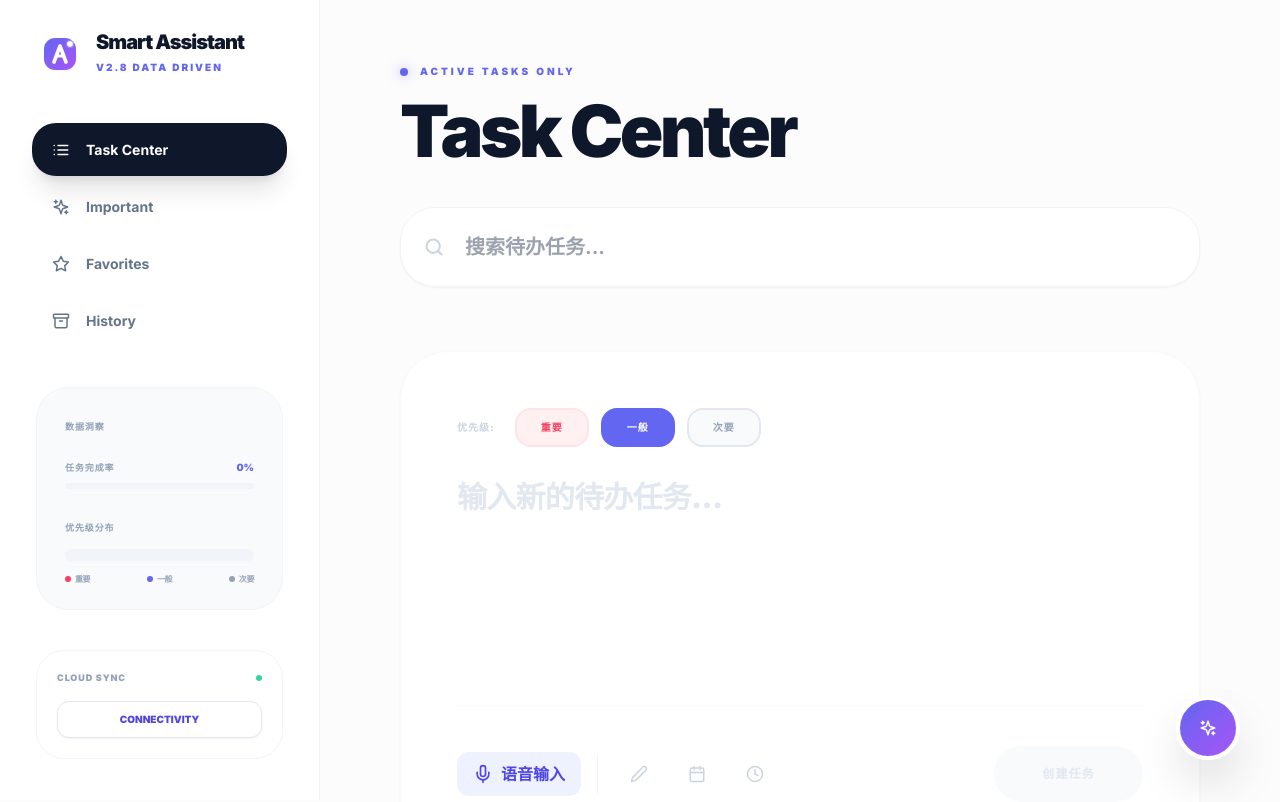
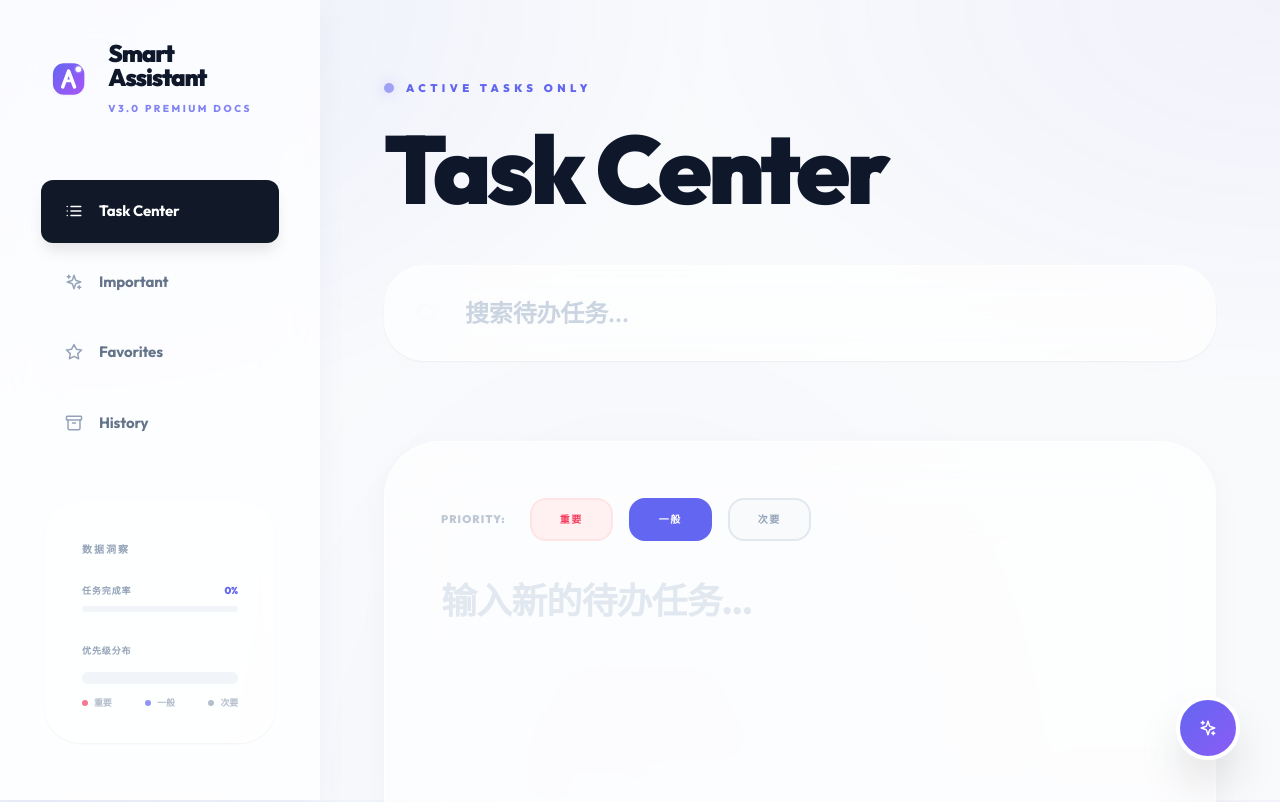
Before and after one commit to 821920046/Smart-Assistant, a React (Vite) app: page / in a window 1280 px wide. Shown: the top 802 px of the page. Built offline with nearby package versions, Linux system fonts and the light colour scheme.

Commit message:
布局  字体优化

```diff
--- a/App.tsx
+++ b/App.tsx
@@ -162,29 +162,29 @@ const App: React.FC = () => {
   if (isLoading) return <div className="min-h-screen flex items-center justify-center bg-slate-50"><div className="w-10 h-10 border-t-indigo-500 border-4 border-slate-100 rounded-full animate-spin" /></div>;
 
   return (
-    <div className="min-h-screen flex flex-col md:flex-row bg-[#fcfcfd]">
+    <div className="min-h-screen flex flex-col md:flex-row bg-transparent">
       <Sidebar
         activeFilter={filter} setActiveFilter={setFilter}
-        tags={[]} onExport={() => {}} onImport={() => {}}
+        tags={[]} onExport={() => { }} onImport={() => { }}
         onOpenSyncSettings={() => setIsSyncSettingsOpen(true)} isSyncing={isSyncing}
         memos={memos}
       />
 
-      <main className="flex-1 flex flex-col w-full max-w-4xl mx-auto px-4 md:px-12 pt-16 pb-32">
-        <header className="mb-16">
-          <div className="flex items-center gap-3 text-indigo-500 font-black text-[10px] uppercase tracking-[0.3em] mb-4">
-            <div className="w-2 h-2 rounded-full bg-indigo-500 shadow-[0_0_12px_rgba(99,102,241,0.5)]" />
+      <main className="flex-1 flex flex-col w-full max-w-5xl mx-auto px-6 md:px-16 pt-20 pb-40">
+        <header className="mb-20">
+          <div className="flex items-center gap-3 text-indigo-500 font-black text-[11px] uppercase tracking-[0.4em] mb-6">
+            <div className="w-2.5 h-2.5 rounded-full bg-indigo-500 shadow-[0_0_15px_rgba(99,102,241,0.6)] animate-pulse" />
             Active Tasks Only
           </div>
-          <h1 className="text-4xl md:text-7xl font-black tracking-tighter mb-10 leading-none">
+          <h1 className="text-5xl md:text-8xl font-black tracking-[-0.04em] mb-12 leading-[0.9] text-slate-900">
             {filter === 'all' ? 'Task Center' : filter === 'important' ? 'Priority High' : 'Archive'}
           </h1>
           <div className="relative group">
-            <div className="absolute left-6 top-1/2 -translate-y-1/2 text-slate-300 group-focus-within:text-indigo-500 transition-colors"><Icons.Search /></div>
+            <div className="absolute left-8 top-1/2 -translate-y-1/2 text-slate-400 group-focus-within:text-indigo-500 transition-all duration-300 scale-110"><Icons.Search /></div>
             <input
               type="text" placeholder="搜索待办任务..." value={searchQuery}
               onChange={(e) => setSearchQuery(e.target.value)}
-              className="w-full h-20 bg-white border border-slate-100 rounded-[35px] pl-16 pr-8 text-xl outline-none focus:border-indigo-200 focus:shadow-2xl focus:shadow-indigo-50 transition-all shadow-sm font-bold"
+              className="w-full h-24 bg-white/70 backdrop-blur-xl border border-white/50 rounded-[40px] pl-20 pr-10 text-2xl outline-none focus:border-indigo-200/50 focus:bg-white focus:shadow-[0_20px_60px_-15px_rgba(99,102,241,0.1)] transition-all duration-500 shadow-sm font-semibold text-slate-800 placeholder:text-slate-300"
             />
           </div>
         </header>
--- a/components/MemoEditor.tsx
+++ b/components/MemoEditor.tsx
@@ -99,16 +99,15 @@ const MemoEditor: React.FC<MemoEditorProps> = ({ onSave }) => {
   };
 
   return (
-    <div className="bg-white rounded-[32px] md:rounded-[48px] p-6 md:p-14 border border-slate-50 shadow-sm focus-within:shadow-xl transition-all duration-500">
-      <div className="flex flex-wrap items-center gap-3 mb-8">
-        <span className="text-[10px] font-black text-slate-300 uppercase tracking-widest mr-2">优先级:</span>
+    <div className="bg-white/70 backdrop-blur-2xl rounded-[40px] md:rounded-[56px] p-8 md:p-14 border border-white/60 shadow-[0_8px_32px_rgba(0,0,0,0.03)] focus-within:shadow-[0_20px_80px_rgba(99,102,241,0.12)] transition-all duration-700">
+      <div className="flex flex-wrap items-center gap-4 mb-10">
+        <span className="text-[11px] font-black text-slate-400 uppercase tracking-widest mr-2 opacity-60">Priority:</span>
         {(['important', 'normal', 'secondary'] as Priority[]).map(p => (
           <button
             key={p}
             onClick={() => setPriority(p)}
-            className={`px-6 py-2.5 rounded-2xl text-[10px] font-black uppercase tracking-widest transition-all border-2 ${
-              priority === p ? priorityConfig[p].active : priorityConfig[p].inactive
-            }`}
+            className={`px-7 py-3 rounded-2xl text-[10px] font-black uppercase tracking-[0.15em] transition-all border-2 ${priority === p ? priorityConfig[p].active : priorityConfig[p].inactive
+              }`}
           >
             {priorityConfig[p].label}
           </button>
@@ -120,7 +119,7 @@ const MemoEditor: React.FC<MemoEditorProps> = ({ onSave }) => {
           value={content}
           onChange={(e) => setContent(e.target.value)}
           placeholder="输入新的待办任务..."
-          className="w-full min-h-[140px] resize-none border-none focus:ring-0 text-slate-900 placeholder:text-slate-200 text-xl md:text-3xl font-black leading-tight bg-transparent outline-none tracking-tight no-scrollbar"
+          className="w-full min-h-[160px] resize-none border-none focus:ring-0 text-slate-900 placeholder:text-slate-200 text-2xl md:text-4xl font-extrabold leading-[1.1] bg-transparent outline-none tracking-tight no-scrollbar"
         />
       </div>
 
@@ -183,9 +182,8 @@ const MemoEditor: React.FC<MemoEditorProps> = ({ onSave }) => {
         <button
           onClick={handleSave}
           disabled={(!content.trim() && !sketchData) || isProcessing}
-          className={`w-full sm:w-auto flex items-center justify-center gap-3 px-12 py-5 rounded-[30px] font-black text-xs uppercase tracking-widest transition-all active-scale ${
-            isProcessing || (!content.trim() && !sketchData) ? 'bg-slate-50 text-slate-200' : 'bg-slate-900 text-white shadow-xl shadow-slate-200'
-          }`}
+          className={`w-full sm:w-auto flex items-center justify-center gap-3 px-12 py-5 rounded-[30px] font-black text-xs uppercase tracking-widest transition-all active-scale ${isProcessing || (!content.trim() && !sketchData) ? 'bg-slate-50 text-slate-200' : 'bg-slate-900 text-white shadow-xl shadow-slate-200'
+            }`}
         >
           {isProcessing ? "处理中..." : "创建任务"}
         </button>
--- a/components/Sidebar.tsx
+++ b/components/Sidebar.tsx
@@ -26,43 +26,42 @@ const Sidebar: React.FC<SidebarProps> = ({
   ];
 
   return (
-    <aside className="hidden md:flex flex-col w-72 lg:w-80 p-8 sticky top-0 h-screen overflow-y-auto bg-white border-r border-slate-100 no-scrollbar z-10">
-      <div className="flex items-center gap-4 mb-12 px-2">
+    <aside className="hidden md:flex flex-col w-80 p-10 sticky top-0 h-screen overflow-y-auto premium-glass border-r border-white/20 no-scrollbar z-10">
+      <div className="flex items-center gap-5 mb-16 px-2 animate-float">
         <Icons.Logo />
         <div className="flex flex-col">
-          <h1 className="text-xl font-black text-slate-900 tracking-tighter leading-none">Smart Assistant</h1>
-          <span className="text-[10px] font-black text-indigo-500 uppercase tracking-[0.2em] mt-2">v2.8 Data Driven</span>
+          <h1 className="text-2xl font-black text-slate-900 tracking-[-0.05em] leading-none">Smart Assistant</h1>
+          <span className="text-[10px] font-extrabold text-indigo-500 uppercase tracking-[0.25em] mt-3 opacity-80">v3.0 Premium Docs</span>
         </div>
       </div>
 
-      <div className="space-y-10">
-        <nav className="space-y-1">
+      <div className="space-y-12">
+        <nav className="space-y-2">
           {menuItems.map(item => (
             <button
               key={item.id}
               onClick={() => setActiveFilter(item.id)}
-              className={`flex items-center gap-4 w-full px-5 py-4 rounded-3xl text-[14px] font-bold transition-all ${
-                activeFilter === item.id ? 'bg-slate-900 text-white shadow-xl' : 'text-slate-500 hover:bg-slate-50'
-              }`}
+              className={`sidebar-item flex items-center gap-4 w-full px-6 py-5 text-[15px] font-bold transition-all ${activeFilter === item.id ? 'active-sidebar-item' : 'text-slate-500'
+                }`}
             >
-              <item.icon /> {item.label}
+              <span className={activeFilter === item.id ? 'text-white' : 'text-slate-400'}><item.icon /></span> {item.label}
             </button>
           ))}
         </nav>
 
-        <div className="mx-1 p-6 rounded-[32px] bg-slate-50 border border-slate-100 space-y-6">
-          <span className="text-[9px] font-black text-slate-400 uppercase tracking-widest px-1">数据洞察</span>
+        <div className="mx-1 p-8 rounded-[35px] bg-white/40 border border-white/60 shadow-sm space-y-6">
+          <span className="text-[10px] font-black text-slate-400 uppercase tracking-[0.2em] px-1">数据洞察</span>
           <TaskInsights memos={memos} />
         </div>
 
-        <div className="mx-1 p-5 rounded-[28px] border border-slate-100 space-y-4">
-          <div className="flex items-center justify-between">
-            <span className="text-[9px] font-black text-slate-400 uppercase tracking-widest">Cloud Sync</span>
-            <div className={`w-1.5 h-1.5 rounded-full ${isSyncing ? 'bg-amber-400 animate-pulse' : 'bg-emerald-400'}`} />
+        <div className="mx-1 p-6 rounded-[30px] border border-white/60 bg-white/20 space-y-5">
+          <div className="flex items-center justify-between px-1">
+            <span className="text-[10px] font-black text-slate-400 uppercase tracking-[0.2em]">Cloud Sync</span>
+            <div className={`w-2 h-2 rounded-full ${isSyncing ? 'bg-amber-400 animate-pulse shadow-[0_0_10px_rgba(251,191,36,0.5)]' : 'bg-emerald-400 shadow-[0_0_10px_rgba(52,211,153,0.5)]'}`} />
           </div>
           <button
             onClick={onOpenSyncSettings}
-            className="w-full py-2.5 bg-white border border-slate-200 rounded-xl text-[10px] font-black uppercase text-indigo-600 hover:bg-slate-900 hover:text-white transition-all shadow-sm active:scale-95"
+            className="w-full py-3.5 bg-slate-900 border border-slate-800 rounded-2xl text-[11px] font-black uppercase text-white hover:bg-indigo-600 hover:border-indigo-500 transition-all shadow-lg active:scale-95"
           >
             {isSyncing ? 'Syncing...' : 'Connectivity'}
           </button>
--- a/components/TaskInsights.tsx
+++ b/components/TaskInsights.tsx
@@ -55,10 +55,10 @@ const TaskInsights: React.FC<TaskInsightsProps> = ({ memos }) => {
             title={`次要: ${priorities.secondary}`}
           />
         </div>
-        <div className="flex justify-between items-center text-[8px] font-bold text-slate-400 uppercase tracking-tighter">
-          <div className="flex items-center gap-1"><div className="w-1.5 h-1.5 rounded-full bg-rose-500" /> 重要</div>
-          <div className="flex items-center gap-1"><div className="w-1.5 h-1.5 rounded-full bg-indigo-500" /> 一般</div>
-          <div className="flex items-center gap-1"><div className="w-1.5 h-1.5 rounded-full bg-slate-400" /> 次要</div>
+        <div className="flex justify-between items-center text-[9px] font-extrabold text-slate-400 uppercase tracking-tight opacity-70">
+          <div className="flex items-center gap-1.5"><div className="w-1.5 h-1.5 rounded-full bg-rose-500" /> 重要</div>
+          <div className="flex items-center gap-1.5"><div className="w-1.5 h-1.5 rounded-full bg-indigo-500" /> 一般</div>
+          <div className="flex items-center gap-1.5"><div className="w-1.5 h-1.5 rounded-full bg-slate-400" /> 次要</div>
         </div>
       </div>
     </div>
--- a/index.html
+++ b/index.html
@@ -1,9 +1,10 @@
-
 <!DOCTYPE html>
 <html lang="zh-CN">
+
 <head>
     <meta charset="UTF-8">
-    <meta name="viewport" content="width=device-width, initial-scale=1.0, maximum-scale=1.0, user-scalable=no, viewport-fit=cover">
+    <meta name="viewport"
+        content="width=device-width, initial-scale=1.0, maximum-scale=1.0, user-scalable=no, viewport-fit=cover">
     <title>Smart Assistant | Second Brain</title>
     <meta name="theme-color" content="#6366f1">
     <link rel="apple-touch-icon" href="icon-192.png">
@@ -13,7 +14,7 @@
          * Robust process shim - must be the very first thing to run.
          * Ensures @google/genai and other ESM modules don't crash on 'process' access.
          */
-        (function() {
+        (function () {
             const shim = { env: { API_KEY: '' } };
             if (typeof window.process === 'undefined') {
                 window.process = shim;
@@ -31,9 +32,9 @@
             window.addEventListener('load', () => {
                 // Only attempt registration in secure contexts (HTTPS or localhost)
                 const isSecureContext = window.isSecureContext ||
-                                       window.location.protocol === 'https:' ||
-                                       window.location.hostname === 'localhost' ||
-                                       window.location.hostname === '127.0.0.1';
+                    window.location.protocol === 'https:' ||
+                    window.location.hostname === 'localhost' ||
+                    window.location.hostname === '127.0.0.1';
 
                 if (isSecureContext) {
                     navigator.serviceWorker.register('./sw.js')
@@ -48,15 +49,18 @@
         }
     </script>
     <script src="https://cdn.tailwindcss.com"></script>
-    <link href="https://fonts.googleapis.com/css2?family=Inter:wght@400;500;600;700;800;900&display=swap" rel="stylesheet">
+    <link href="https://fonts.googleapis.com/css2?family=Outfit:wght@300;400;500;600;700;800;900&display=swap"
+        rel="stylesheet">
     <style>
         :root {
-            --bg-main: #fcfcfd;
-            --sidebar-bg: #ffffff;
+            --bg-main: #f8fafc;
+            --sidebar-bg: rgba(255, 255, 255, 0.7);
             --accent-primary: #6366f1;
-            --accent-secondary: #a855f7;
+            --accent-secondary: #8b5cf6;
             --text-main: #0f172a;
-            --card-border: rgba(241, 245, 249, 0.8);
+            --text-secondary: #64748b;
+            --card-border: rgba(226, 232, 240, 0.6);
+            --glass-bg: rgba(255, 255, 255, 0.75);
         }
 
         * {
@@ -66,56 +70,101 @@
         }
 
         body {
-            font-family: 'Inter', -apple-system, "PingFang SC", "Microsoft YaHei", sans-serif;
+            font-family: 'Outfit', -apple-system, "PingFang SC", "Microsoft YaHei", sans-serif;
             background-color: var(--bg-main);
             background-image:
-                radial-gradient(at 0% 0%, rgba(99, 102, 241, 0.04) 0px, transparent 50%),
-                radial-gradient(at 100% 100%, rgba(168, 85, 247, 0.04) 0px, transparent 50%);
+                radial-gradient(at 0% 0%, rgba(99, 102, 241, 0.08) 0px, transparent 40%),
+                radial-gradient(at 100% 0%, rgba(139, 92, 246, 0.05) 0px, transparent 35%),
+                radial-gradient(at 50% 100%, rgba(99, 102, 241, 0.03) 0px, transparent 50%);
+            background-attachment: fixed;
             color: var(--text-main);
             overflow-x: hidden;
             overscroll-behavior-y: none;
             padding-bottom: env(safe-area-inset-bottom);
+            min-height: 100vh;
+            letter-spacing: -0.01em;
         }
 
-        .glass {
-            background: rgba(255, 255, 255, 0.8);
-            backdrop-filter: blur(20px) saturate(180%);
-            -webkit-backdrop-filter: blur(20px) saturate(180%);
-            border: 1px solid rgba(255, 255, 255, 0.4);
+        h1,
+        h2,
+        h3 {
+            letter-spacing: -0.03em;
+            font-weight: 800;
+        }
+
+        .premium-glass {
+            background: var(--glass-bg);
+            backdrop-filter: blur(24px) saturate(180%);
+            -webkit-backdrop-filter: blur(24px) saturate(180%);
+            border: 1px solid rgba(255, 255, 255, 0.5);
+            box-shadow: 0 8px 32px 0 rgba(31, 38, 135, 0.04);
         }
 
         .memo-card {
             background: #ffffff;
             border: 1px solid var(--card-border);
-            box-shadow: 0 1px 2px rgba(0,0,0,0.01);
-            transition: all 0.3s cubic-bezier(0.4, 0, 0.2, 1);
+            box-shadow: 0 4px 12px rgba(0, 0, 0, 0.02);
+            transition: all 0.4s cubic-bezier(0.16, 1, 0.3, 1);
+            border-radius: 20px;
         }
 
         @media (min-width: 768px) {
             .memo-card:hover {
-                border-color: rgba(99, 102, 241, 0.15);
-                box-shadow: 0 20px 40px -12px rgba(99, 102, 241, 0.08);
-                transform: translateY(-4px);
+                border-color: rgba(99, 102, 241, 0.2);
+                box-shadow: 0 20px 40px -12px rgba(99, 102, 241, 0.1);
+                transform: translateY(-6px) scale(1.01);
             }
         }
 
-        .assistant-gradient {
-            background: linear-gradient(135deg, #6366f1 0%, #a855f7 100%);
+        .sidebar-item {
+            transition: all 0.2s cubic-bezier(0.4, 0, 0.2, 1);
+            border-radius: 12px;
         }
 
-        .no-scrollbar::-webkit-scrollbar { display: none; }
-        .no-scrollbar { -ms-overflow-style: none; scrollbar-width: none; }
+        .sidebar-item:hover {
+            background: rgba(99, 102, 241, 0.05);
+            color: var(--accent-primary);
+        }
 
-        @keyframes fadeInScale {
-            from { transform: translateY(10px); opacity: 0; }
-            to { transform: translateY(0); opacity: 1; }
+        .active-sidebar-item {
+            background: #111827;
+            color: white;
+            box-shadow: 0 10px 15px -3px rgba(0, 0, 0, 0.1);
         }
-        .animate-card {
-            animation: fadeInScale 0.5s cubic-bezier(0.16, 1, 0.3, 1) forwards;
+
+        .assistant-gradient {
+            background: linear-gradient(135deg, #6366f1 0%, #8b5cf6 100%);
+        }
+
+        .no-scrollbar::-webkit-scrollbar {
+            display: none;
+        }
+
+        .no-scrollbar {
+            -ms-overflow-style: none;
+            scrollbar-width: none;
+        }
+
+        @keyframes float {
+            0% {
+                transform: translateY(0px);
+            }
+
+            50% {
+                transform: translateY(-5px);
+            }
+
+            100% {
+                transform: translateY(0px);
+            }
+        }
+
+        .animate-float {
+            animation: float 6s ease-in-out infinite;
         }
 
         .active-scale:active {
-            transform: scale(0.96);
+            transform: scale(0.95);
         }
     </style>
     <script type="importmap">
@@ -132,8 +181,10 @@
 }
 </script>
 </head>
+
 <body>
     <div id="root"></div>
     <script type="module" src="index.tsx"></script>
 </body>
+
 </html>
```
